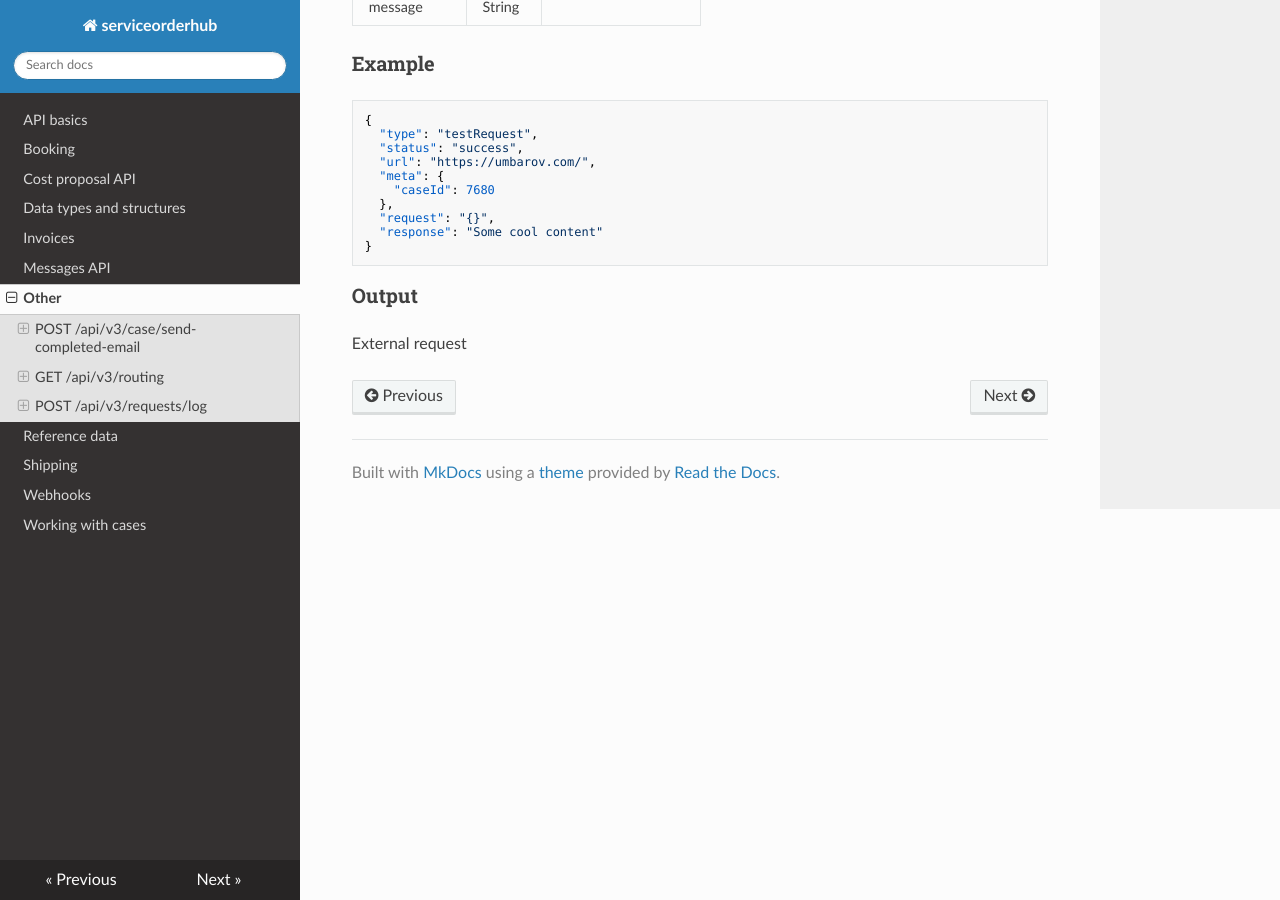
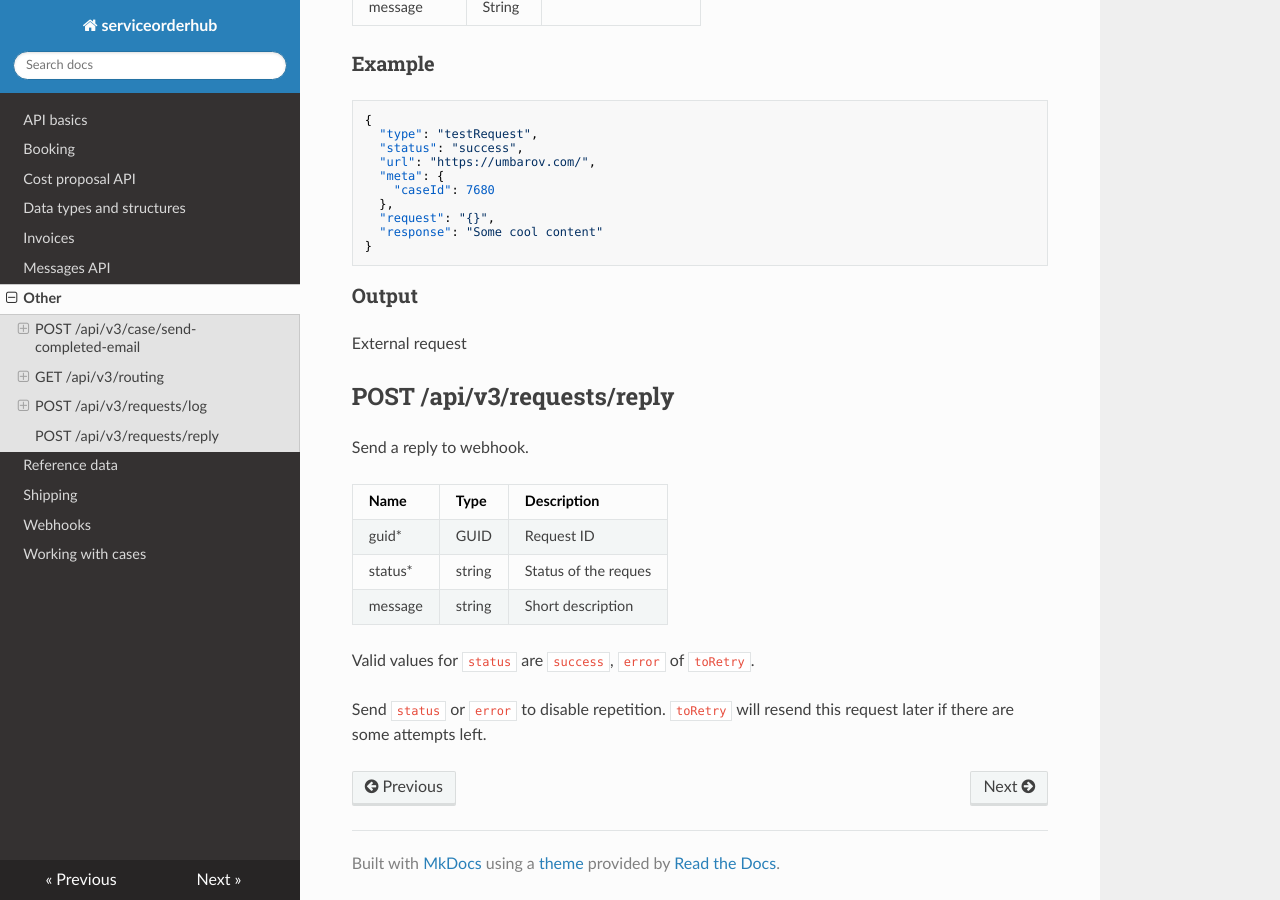
Before and after one commit to infocareworkshop/serviceorderhub-docs, an MkDocs documentation site: the page built from docs/Other.md, in a window 1280 px wide and 900 px high, scrolled down 3247 px. Built offline with MkDocs 1.6.1, drawn with Linux system fonts in a browser that asks for light colours; nearby versions of some CDN libraries.

Commit message:
Endpoint for replying

```diff
--- a/docs/Other.md
+++ b/docs/Other.md
@@ -172,3 +172,17 @@ Save external request to log
 ### Output
 
 External request
+
+## POST /api/v3/requests/reply
+
+Send a reply to webhook.
+
+| Name               | Type          | Description                |
+|--------------------|---------------|----------------------------|
+| guid\*             | GUID          | Request ID                 |
+| status\*           | string        | Status of the reques       |
+| message            | string        | Short description          |
+
+Valid values for `status` are `success`, `error` of `toRetry`.
+
+Send `status` or `error` to disable repetition. `toRetry` will resend this request later if there are some attempts left.
```
